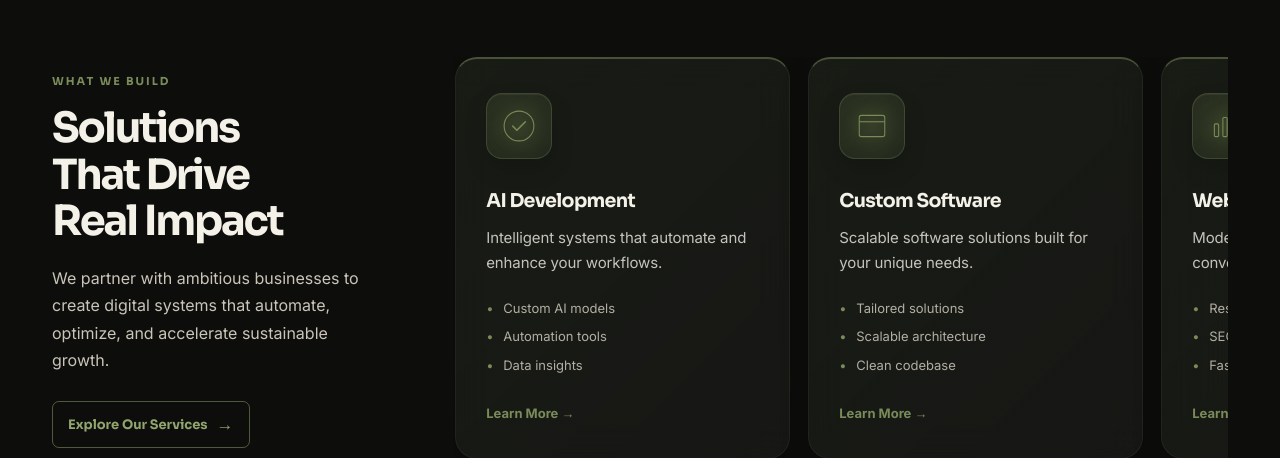
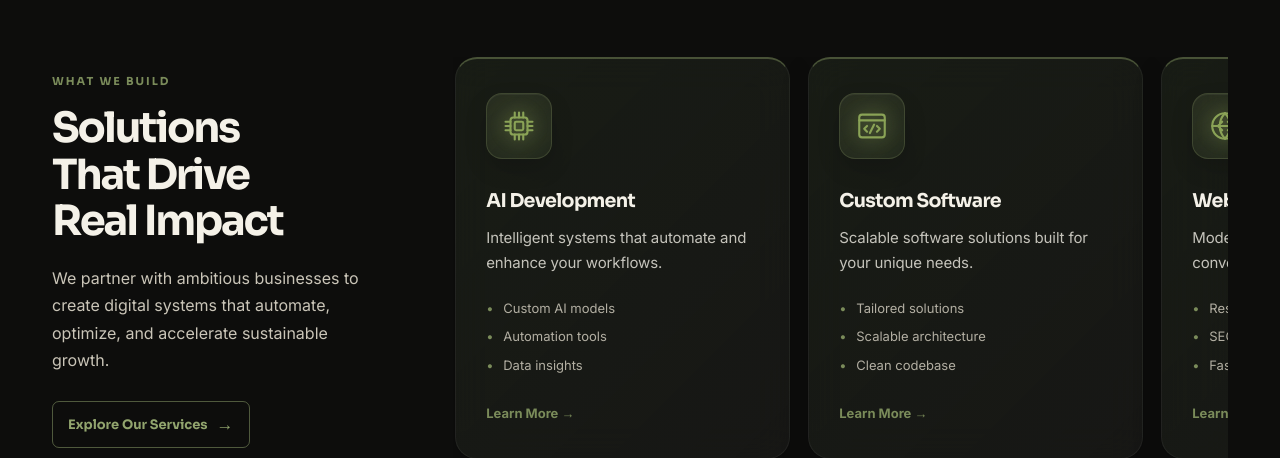
Before and after one commit to bhawer-consulting/Main-website, a Flask app: page / in a window 1280 px wide. Shown: the part 2661-3119 px from the top of the page. Run offline with Flask 3, Linux system fonts and the light colour scheme; some libraries are stand-ins or nearby versions.

Commit message:
Add files via upload

```diff
--- a/static/css/styles.css
+++ b/static/css/styles.css
@@ -97,7 +97,7 @@ a { color: inherit; }
 .service-card:hover { background: linear-gradient(145deg, rgba(47,59,38,.68), rgba(26,26,24,.83)); border-color: rgba(146,165,110,.37); box-shadow: var(--shadow-lg), 0 0 42px rgba(122,139,90,.11); transform: translateY(-8px); }
 .service-icon { align-items: center; background: rgba(122,139,90,.1); border: 1px solid rgba(122,139,90,.16); border-radius: 16px; color: var(--primary); display: flex; height: 58px; justify-content: center; margin-bottom: 30px; transition: transform 300ms var(--ease), color 300ms var(--ease), background 300ms var(--ease); width: 58px; }
 .service-card:hover .service-icon { background: rgba(122,139,90,.18); color: var(--hover); transform: scale(1.07) rotate(-3deg); }
-.service-icon svg { height: 30px; width: 30px; }
+.service-icon svg, .service-icon img { height: 30px; width: 30px; }
 .service-title { font-family: Sora, Inter, sans-serif; font-size: 19px; font-weight: 700; letter-spacing: -.035em; line-height: 1.3; margin-bottom: 11px; }
 .service-description { color: var(--secondary); font-size: 15px; line-height: 1.65; }
 .service-benefits { color: rgba(202,197,184,.87); font-size: 13px; list-style: none; margin: 22px 0 20px; }
@@ -163,7 +163,7 @@ a { color: inherit; }
 .service-card > * { position: relative; z-index: 1; }
 .service-card:hover { box-shadow: 0 2px 1px rgba(0,0,0,.28), 0 32px 74px rgba(0,0,0,.36), 0 0 52px rgba(122,139,90,.15); transform: translateY(-11px); }
 .service-card:hover::after { opacity: 1; transform: scale(1); }
-.service-icon { height: 66px; width: 66px; }.service-icon svg { height: 34px; width: 34px; }
+.service-icon { height: 66px; width: 66px; }.service-icon svg, .service-icon img { height: 34px; width: 34px; }
 .service-card:hover .service-icon { transform: translateY(-3px) scale(1.12) rotate(-5deg); }
 
 .work-wrapper { gap: clamp(64px, 9vw, 138px); grid-template-columns: minmax(0,1.28fr) minmax(300px,.72fr); }
@@ -372,8 +372,8 @@ section { scroll-margin-top: 82px; }
 .service-icon { background: linear-gradient(145deg, rgba(122,139,90,.14), rgba(39,48,33,.58)); border-color: rgba(146,165,110,.25); box-shadow: inset 0 1px 0 rgba(244,241,232,.055), 0 10px 22px rgba(0,0,0,.16); overflow: hidden; position: relative; }
 .service-icon::before { background: linear-gradient(118deg, transparent 26%, rgba(244,241,232,.21) 47%, transparent 67%); content: ""; height: 180%; left: -150%; opacity: .38; pointer-events: none; position: absolute; top: -40%; transform: rotate(12deg); width: 78%; }
 .service-icon::after { background: radial-gradient(circle, rgba(180,204,108,.34), transparent 67%); content: ""; inset: -25%; opacity: .32; pointer-events: none; position: absolute; transition: opacity 350ms var(--ease), transform 350ms var(--ease); }
-.service-icon svg { filter: drop-shadow(0 0 8px rgba(180,204,108,.28)); position: relative; stroke-width: 2.25; transition: filter 350ms var(--ease), transform 350ms var(--ease); z-index: 1; }
-.service-card:hover .service-icon::before { animation: service-icon-flash 780ms var(--ease) both; }.service-card:hover .service-icon::after { opacity: .7; transform: scale(1.15); }.service-card:hover .service-icon svg { filter: drop-shadow(0 0 11px rgba(190,218,112,.7)); transform: scale(1.04); }
+.service-icon svg, .service-icon img { filter: brightness(0) saturate(100%) invert(62%) sepia(18%) saturate(889%) hue-rotate(38deg) brightness(94%) contrast(91%) drop-shadow(0 0 8px rgba(180,204,108,.28)); position: relative; stroke-width: 2.25; transition: filter 350ms var(--ease), transform 350ms var(--ease); z-index: 1; }
+.service-card:hover .service-icon::before { animation: service-icon-flash 780ms var(--ease) both; }.service-card:hover .service-icon::after { opacity: .7; transform: scale(1.15); }.service-card:hover .service-icon svg, .service-card:hover .service-icon img { filter: brightness(0) saturate(100%) invert(74%) sepia(24%) saturate(775%) hue-rotate(37deg) brightness(102%) contrast(91%) drop-shadow(0 0 11px rgba(190,218,112,.7)); transform: scale(1.04); }
 
 @keyframes service-icon-flash {
     from { left: -150%; opacity: 0; }
--- a/templates/index.html
+++ b/templates/index.html
@@ -79,12 +79,7 @@
             </div>
             <div class="services-grid">
                 <div class="service-card glass-card">
-                    <div class="service-icon">
-                        <svg viewBox="0 0 64 64" fill="none" xmlns="http://www.w3.org/2000/svg">
-                            <circle cx="32" cy="32" r="28" stroke="currentColor" stroke-width="2" />
-                            <path d="M20 32 L28 40 L44 24" stroke="currentColor" stroke-width="3" stroke-linecap="round" stroke-linejoin="round" />
-                        </svg>
-                    </div>
+                    <div class="service-icon"><img src="{{ url_for('static', filename='images/bhawer_8/01-ai-development.svg') }}" alt="AI development"></div>
                     <h3 class="service-title">AI Development</h3>
                     <p class="service-description">Intelligent systems that automate and enhance your workflows.</p>
                     <ul class="service-benefits">
@@ -95,12 +90,7 @@
                     <a href="#contact" class="service-link">Learn More →</a>
                 </div>
                 <div class="service-card glass-card">
-                    <div class="service-icon">
-                        <svg viewBox="0 0 64 64" fill="none" xmlns="http://www.w3.org/2000/svg">
-                            <rect x="8" y="12" width="48" height="40" rx="4" stroke="currentColor" stroke-width="2" />
-                            <path d="M8 24 H56" stroke="currentColor" stroke-width="2" />
-                        </svg>
-                    </div>
+                    <div class="service-icon"><img src="{{ url_for('static', filename='images/bhawer_8/02-custom-software.svg') }}" alt="Custom software"></div>
                     <h3 class="service-title">Custom Software</h3>
                     <p class="service-description">Scalable software solutions built for your unique needs.</p>
                     <ul class="service-benefits">
@@ -111,13 +101,7 @@
                     <a href="#contact" class="service-link">Learn More →</a>
                 </div>
                 <div class="service-card glass-card">
-                    <div class="service-icon">
-                        <svg viewBox="0 0 64 64" fill="none" xmlns="http://www.w3.org/2000/svg">
-                            <rect x="12" y="28" width="8" height="24" rx="2" stroke="currentColor" stroke-width="2" />
-                            <rect x="28" y="16" width="8" height="36" rx="2" stroke="currentColor" stroke-width="2" />
-                            <rect x="44" y="8" width="8" height="44" rx="2" stroke="currentColor" stroke-width="2" />
-                        </svg>
-                    </div>
+                    <div class="service-icon"><img src="{{ url_for('static', filename='images/bhawer_8/03-web-development.svg') }}" alt="Web development"></div>
                     <h3 class="service-title">Web Development</h3>
                     <p class="service-description">Modern, responsive websites that convert visitors.</p>
                     <ul class="service-benefits">
@@ -128,13 +112,7 @@
                     <a href="#contact" class="service-link">Learn More →</a>
                 </div>
                 <div class="service-card glass-card">
-                    <div class="service-icon">
-                        <svg viewBox="0 0 64 64" fill="none" xmlns="http://www.w3.org/2000/svg">
-                            <rect x="16" y="16" width="32" height="32" rx="4" stroke="currentColor" stroke-width="2" />
-                            <circle cx="26" cy="26" r="3" fill="currentColor" />
-                            <path d="M22 38 L32 30 L42 38" stroke="currentColor" stroke-width="2" stroke-linecap="round" stroke-linejoin="round" />
-                        </svg>
-                    </div>
+                    <div class="service-icon"><img src="{{ url_for('static', filename='images/bhawer_8/04-ui-ux-design.svg') }}" alt="UI UX design"></div>
                     <h3 class="service-title">UI/UX Design</h3>
                     <p class="service-description">Beautiful, intuitive designs that users love.</p>
                     <ul class="service-benefits">
@@ -145,12 +123,7 @@
                     <a href="#contact" class="service-link">Learn More →</a>
                 </div>
                 <div class="service-card glass-card">
-                    <div class="service-icon">
-                        <svg viewBox="0 0 64 64" fill="none" xmlns="http://www.w3.org/2000/svg">
-                            <circle cx="32" cy="32" r="28" stroke="currentColor" stroke-width="2" />
-                            <path d="M32 16 L32 32 L44 40" stroke="currentColor" stroke-width="2" stroke-linecap="round" stroke-linejoin="round" />
-                        </svg>
-                    </div>
+                    <div class="service-icon"><img src="{{ url_for('static', filename='images/bhawer_8/05-business-automation.svg') }}" alt="Business automation"></div>
                     <h3 class="service-title">Business Automation</h3>
                     <p class="service-description">Streamline operations with smart automation.</p>
                     <ul class="service-benefits">
@@ -161,12 +134,7 @@
                     <a href="#contact" class="service-link">Learn More →</a>
                 </div>
                 <div class="service-card glass-card">
-                    <div class="service-icon">
-                        <svg viewBox="0 0 64 64" fill="none" xmlns="http://www.w3.org/2000/svg">
-                            <path d="M32 4 L58 32 L32 60 L6 32 Z" stroke="currentColor" stroke-width="2" />
-                            <circle cx="32" cy="32" r="10" stroke="currentColor" stroke-width="2" />
-                        </svg>
-                    </div>
+                    <div class="service-icon"><img src="{{ url_for('static', filename='images/bhawer_8/06-startup-consulting.svg') }}" alt="Startup consulting"></div>
                     <h3 class="service-title">Startup Consulting</h3>
                     <p class="service-description">Technical guidance to launch and scale.</p>
                     <ul class="service-benefits">
@@ -177,13 +145,7 @@
                     <a href="#contact" class="service-link">Learn More →</a>
                 </div>
                 <div class="service-card glass-card">
-                    <div class="service-icon">
-                        <svg viewBox="0 0 64 64" fill="none" xmlns="http://www.w3.org/2000/svg">
-                            <path d="M12 16 L52 16 L52 48 L12 48 Z" stroke="currentColor" stroke-width="2" />
-                            <path d="M12 28 L52 28" stroke="currentColor" stroke-width="2" />
-                            <path d="M32 28 L32 48" stroke="currentColor" stroke-width="2" />
-                        </svg>
-                    </div>
+                    <div class="service-icon"><img src="{{ url_for('static', filename='images/bhawer_8/07-digital-strategy.svg') }}" alt="Digital strategy"></div>
                     <h3 class="service-title">Digital Strategy</h3>
                     <p class="service-description">Strategic planning for digital success.</p>
                     <ul class="service-benefits">
@@ -194,12 +156,7 @@
                     <a href="#contact" class="service-link">Learn More →</a>
                 </div>
                 <div class="service-card glass-card">
-                    <div class="service-icon">
-                        <svg viewBox="0 0 64 64" fill="none" xmlns="http://www.w3.org/2000/svg">
-                            <rect x="12" y="12" width="40" height="40" rx="4" stroke="currentColor" stroke-width="2" />
-                            <path d="M24 28 L32 36 L48 20" stroke="currentColor" stroke-width="2" stroke-linecap="round" stroke-linejoin="round" />
-                        </svg>
-                    </div>
+                    <div class="service-icon"><img src="{{ url_for('static', filename='images/bhawer_8/08-technical-support.svg') }}" alt="Technical support"></div>
                     <h3 class="service-title">Technical Support</h3>
                     <p class="service-description">Ongoing support to keep things running.</p>
                     <ul class="service-benefits">
```
Also changed, not shown: static/images/bhawer_8/01-ai-development.svg (added), static/images/bhawer_8/02-custom-software.svg (added), static/images/bhawer_8/03-web-development.svg (added), static/images/bhawer_8/04-ui-ux-design.svg (added), static/images/bhawer_8/05-business-automation.svg (added), static/images/bhawer_8/06-startup-consulting.svg (added), static/images/bhawer_8/07-digital-strategy.svg (added), static/images/bhawer_8/08-technical-support.svg (added).
